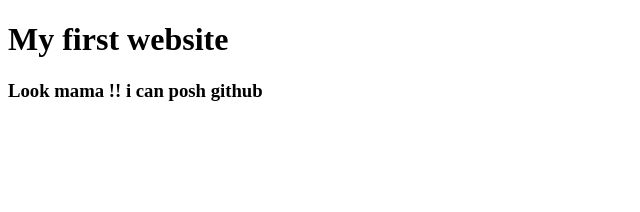
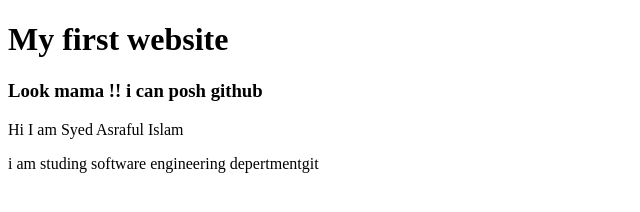
Before and after one commit to asraf27-diu/first-Website, a plain HTML site: page index.html in a window 1280 px wide. Shown: the whole page, without its empty margins (0-640 px from the left). Drawn offline with Linux system fonts and the light colour scheme.

Commit message:
ghost added

```diff
--- a/index.html
+++ b/index.html
@@ -8,5 +8,7 @@
 <body>
     <h1>My first website</h1>
     <h3>Look mama !! i can posh github</h3>
+    <p>Hi I am Syed Asraful Islam</p>
+    <p>i am studing software engineering depertmentgit </p>
 </body>
 </html>
```
